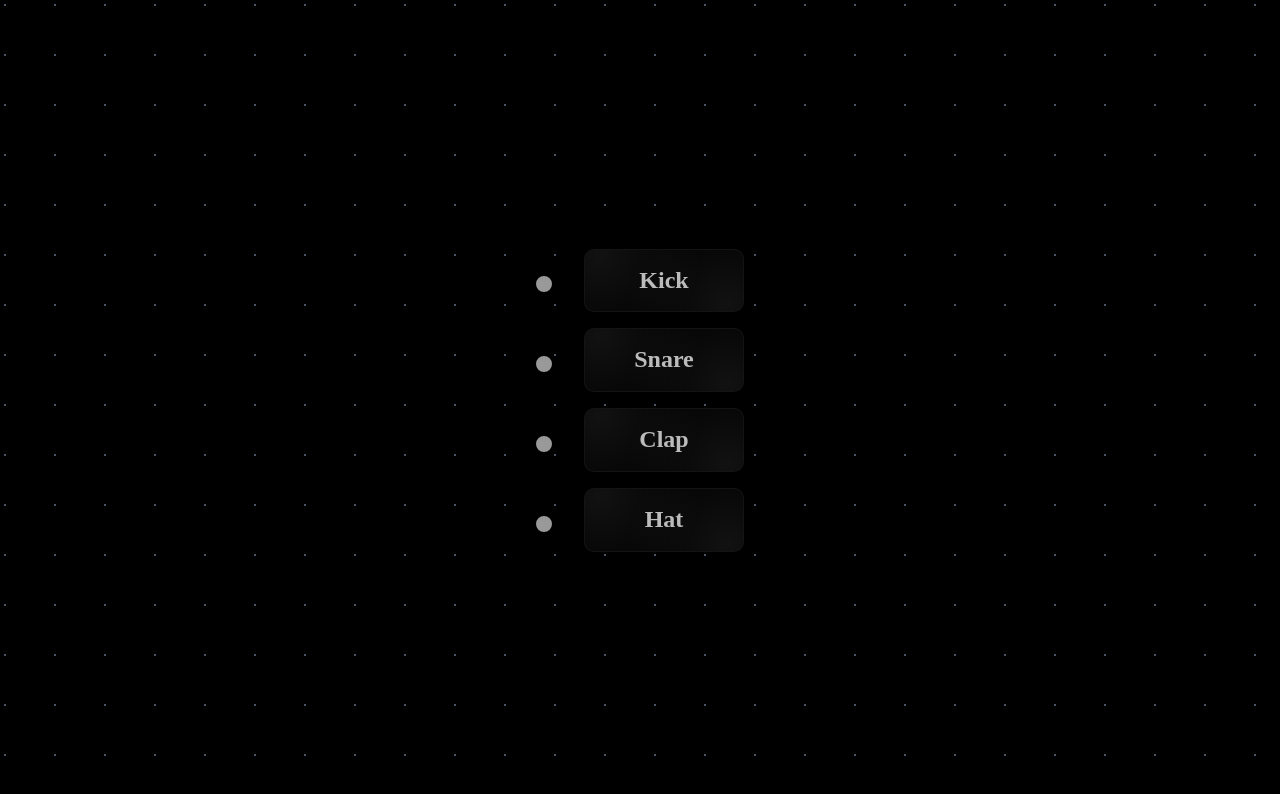
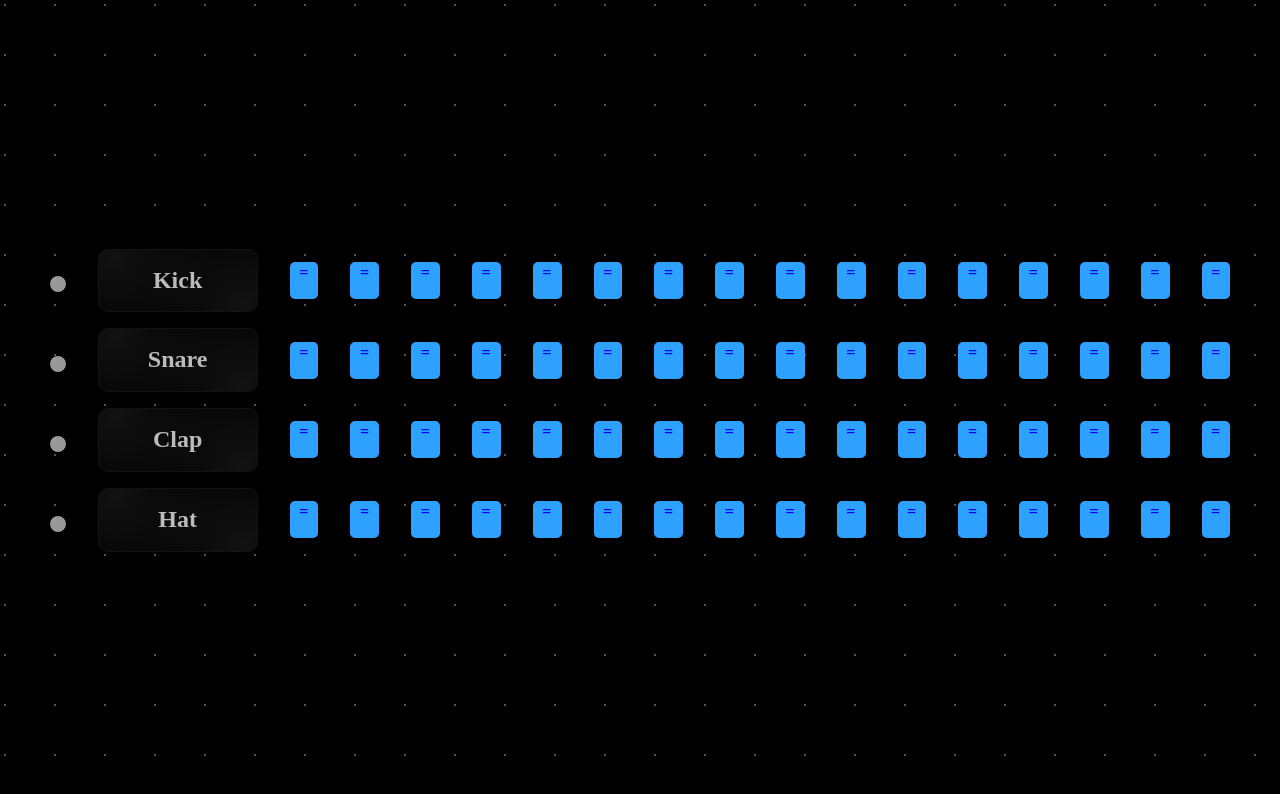
Before and after one commit to Sai-Swayam/Project--Music-, a React (Vite) app in the folder Music Project/: page / in a window 1280 px wide. Shown: the top 794 px of the page. Built offline with nearby package versions, Linux system fonts and the light colour scheme.

Commit message:
Added step buttons with mute and unmute toggle

```diff
--- a/Music Project/package.json
+++ b/Music Project/package.json
@@ -11,7 +11,8 @@
   },
   "dependencies": {
     "react": "^18.2.0",
-    "react-dom": "^18.2.0"
+    "react-dom": "^18.2.0",
+    "tone": "^14.7.77"
   },
   "devDependencies": {
     "@types/react": "^18.2.55",
--- a/Music Project/src/App.jsx
+++ b/Music Project/src/App.jsx
@@ -1,5 +1,6 @@
 import "./App.css";
 import Rack from "./components/Rack";
+// import * as Tone from 'tone'
 
 function App() {
   return (
--- a/Music Project/src/components/Patch.css
+++ b/Music Project/src/components/Patch.css
@@ -53,5 +53,6 @@ input {
 
 input:checked {
   border: 0px solid rgb(207, 66, 0);
-  background-color: rgb(255, 153, 0);
+  background-color: rgb(212, 110, 15);
+  box-shadow: 0px 0px 15px 1px  rgba(255, 145, 0, 0.626);
 }
--- a/Music Project/src/components/Patch.jsx
+++ b/Music Project/src/components/Patch.jsx
@@ -1,13 +1,54 @@
-import React from "react";
-import "./Patch.css"
+import React, { useState, useEffect } from "react";
+import "./Patch.css";
+import Step from "./Step";
+// import * as Tone from 'tone'
 
 const Patch = (props) => {
+  // const synth = new Tone.Synth().toDestination();
+  // synth.triggerAttackRelease("C4");
+
+  const [mute, setMute] = useState(false);
+  const stepArray = new Array(16);
+  for (let i = 0; i < 16; ++i) stepArray[i] = 0;
+  const [steps, setSteps] = useState(stepArray);
+
+  // useEffect(() => {
+  //   console.log("Buttons Created");
+  // }, []);
+
+  // // Empty dependency array means this effect runs only on mount and cleanup
+
+  // useEffect(() => {
+  //   if (mute) console.log("Muted");
+  //   else console.log("Unmuted");
+  // }, [mute]);
+
+  const muteUnmute = () => {
+    setMute(!mute);
+    // console.log(mute);
+  };
+
+  const toggleMute = (index) => {
+    const newSteps = [...steps];
+    newSteps[index] = !newSteps[index];
+    setSteps(newSteps);
+  };
+
   return (
     <div className="patch-body">
-    <input type="radio" id="{props.sound}" name="patch" value="{props.sound}"/>
-    <button className="patch">
-      <h1>{props.sound}</h1>
-    </button>
+      <input
+        type="checkbox"
+        id="{props.sound}"
+        name="patch"
+        value="{props.sound}"
+        onClick={muteUnmute}
+      />
+      <button className="patch">
+        <h1>{props.sound}</h1>
+      </button>
+      {steps.map((step, index) => (
+        <Step key={index} mute={step} onClick={toggleMute}/>
+      ))}
     </div>
   );
 };
--- a/Music Project/src/components/Rack.jsx
+++ b/Music Project/src/components/Rack.jsx
@@ -1,5 +1,6 @@
 import React, { useState } from "react";
 import Patch from "./Patch";
+import Step from "./Step";
 import "./Rack.css";
 
 const Rack = () => {
@@ -8,8 +9,8 @@ const Rack = () => {
   return (
     <>
       <div className="rack-body">
-        {sounds.map((sound) => {
-          return <Patch sound={sound} />;
+        {sounds.map((sound, index) => {
+          return <Patch sound={sound} key={index} />;
         })}
       </div>
     </>
--- /dev/null
+++ b/Music Project/src/components/Step.css
@@ -0,0 +1,24 @@
+.step {
+    background-color: rgb(46, 161, 255);
+    border: none;
+    border-radius: 5px;
+    width: 1.8rem;
+    height: 2.3rem;
+    color: blue;
+    font-weight: 800;
+    position: relative;
+}
+
+.step::after {
+    content: "=";
+    position: absolute;
+    /* inset: 20%; */
+    /* padding: 0px 0px; */
+    top:5%;
+    left:33%;
+    text-align: center;
+}
+
+.step:active {
+    scale: 95%;
+}
--- /dev/null
+++ b/Music Project/src/components/Step.jsx
@@ -0,0 +1,12 @@
+import React from 'react'
+import './Step.css'
+
+const Step = () => {
+  return (
+    <>
+        <button className='step'></button>
+    </>
+  )
+}
+
+export default Step
```
Also changed, not shown: 1 other file (tests, documents, lock files or other folders).
